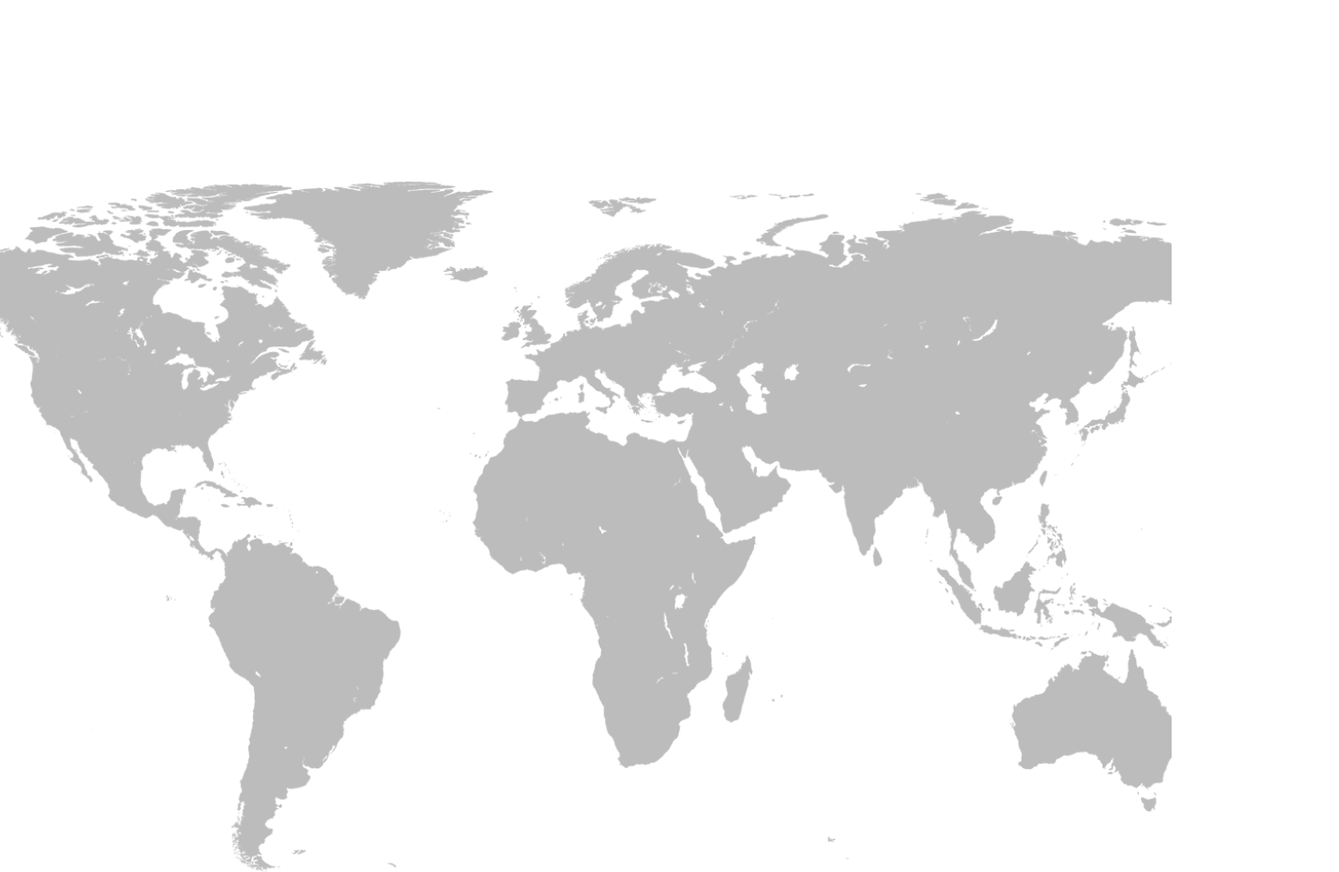
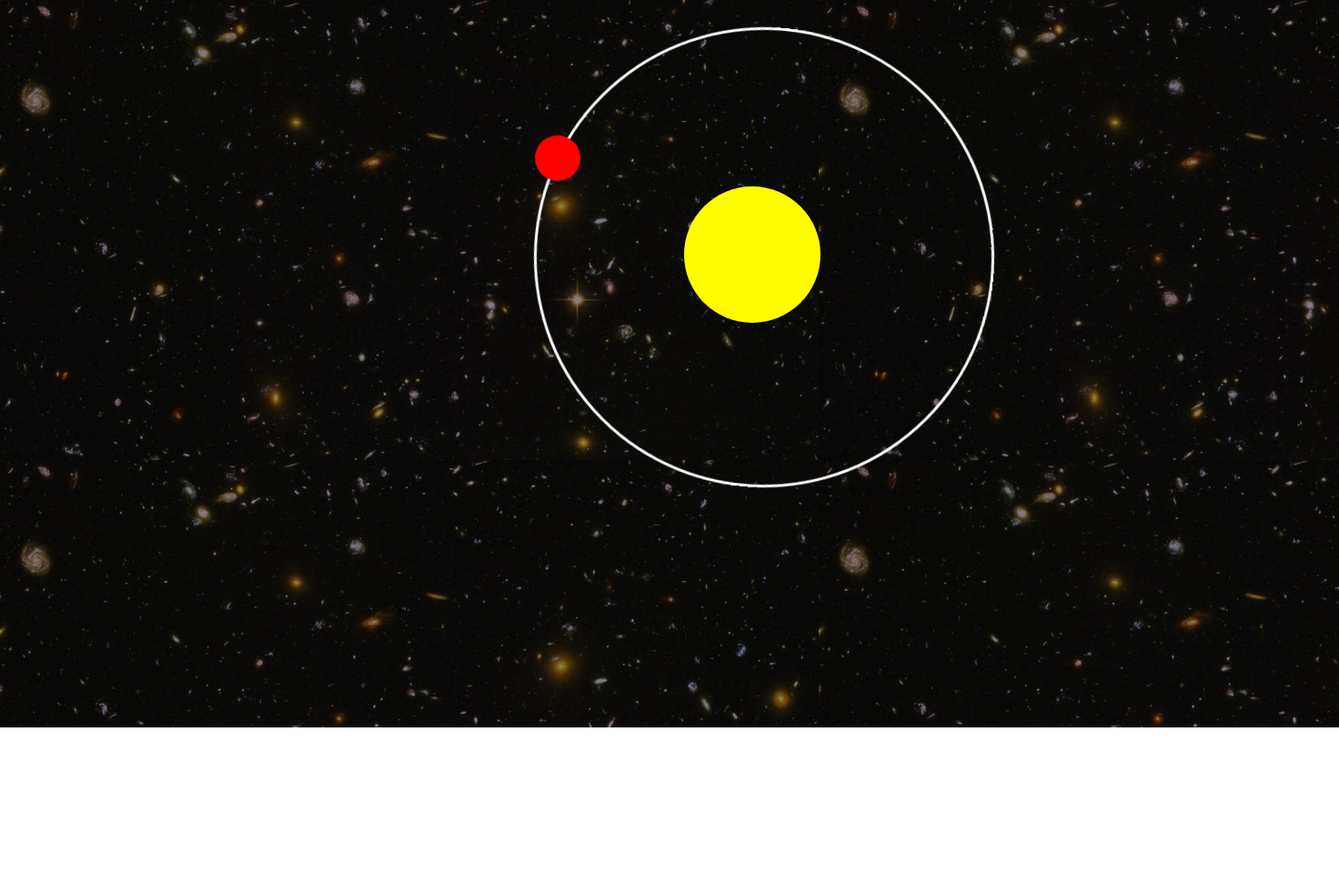
Before and after one commit to solomon4ik/Solomon, a plain HTML site: page index.html in a window 1280 px wide. Shown: the top 959 px of the page at 91% size, 1472 px wide, since content can reach past the window. After the commit the page ends 800 px from the top, so only its background shows below. Drawn offline with Linux system fonts and the light colour scheme.

Commit message:
01.11.2018

```diff
--- a/lab_1.3.5.html
+++ b/index.html
@@ -7,15 +7,15 @@
     <link rel="stylesheet" href="styles/style.css">
     <title></title>
 </head>
-<body class="main-container">
-   <div class="static">
+<body>
 
-   </div>
-   <div class="relative">
+        <div class="orbit">
 
-</div>
-<div class="absolute">
+            <div class="mercury">
 
-</div>
+            </div>
+        </div>
+        <div class="sun"></div>
+
 </body>
 </html>
--- a/styles/style.css
+++ b/styles/style.css
@@ -1,49 +1,64 @@
-.main-container{
-    background-image: url("../img/world-map.png");
-    height: 1000px;
-    width: 100%;
-    background-size: cover;
-    background-position: top;
-    overflow: hidden;
+body {
+    background-image: url(../img/space.jpg);
+    left: 200px;
+    position: relative;
 }
-.head {
-    letter-spacing: 4px;
-    font-family: sans-serif;
-    text-align: center;
-    font-weight: bold;
+
+
+.orbit {
+    position: absolutes;
+    margin: 30px auto;
+    height: 500px;
+    top: 240px;
+
+    width: 500px;
+    border-radius: 50%;
+    border: 3px solid white;
+    animation-duration: 6s;
+    animation-iteration-count: infinite;
+    animation-name: or;
 
 }
-.sub-head {
-    letter-spacing: 2px;
-    font-family: cursive;
-    text-align: center;
-    font-style: italic;
-    font-weight: bold;
+.orbit:hover {
+    animation-play-state: paused;
 }
-.main-list {
-    text-align: center;
-    font-style: italic;
-    list-style: none;
+
+.sun {
+    position: absolute;
+    margin: auto;
+    top: 20%;
+    left: 43%;
+    top: 175px;
+    height: 150px;
+    width: 150px;
+    border-radius: 50%;
+    background-color:#fffb00;
+    transition: 500ms linear;
+    }
+.mercury {
+    position: relative;
+    top: 28%;
+    left: -12px;
+    height: 50px;
+    width: 50px;
+    border-radius: 50%;
+    background-color: #ff0003;
+    transition: 500ms linear;
+
 }
-a:link {
-    color: green;
-    background-color: transparent;
-    text-decoration: none;
- }
+.sun:hover {
+    transform: scale(1.2);
 
- a:visited {
-    color: pink;
-    background-color: transparent;
-    text-decoration: none;
- }
+   }
+.mercury:hover {
 
- a:hover {
-    color: red;
-    background-color: transparent;
-    text-decoration: underline;
- }
-
- a:active {
-    color: yellow;
-    background-color: transparent;
-    text-decoration: underline
+    transform: scale(1.2);
+}
+@keyframes or {
+    from {
+        transform: rotate(360deg);
+    }
+    to {
+        transform: rotate(0deg);
+    }
+}
```
Also changed, not shown: img/space.jpg (added), img/world-map.png (deleted).
